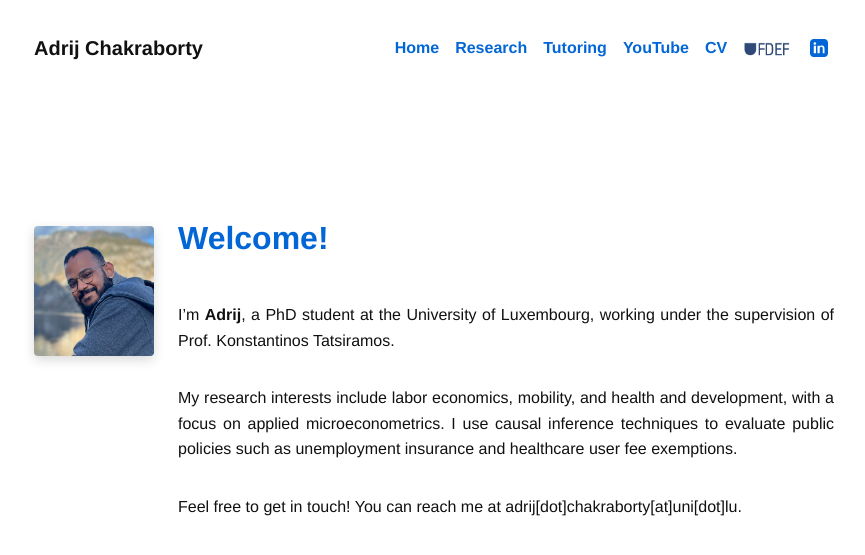
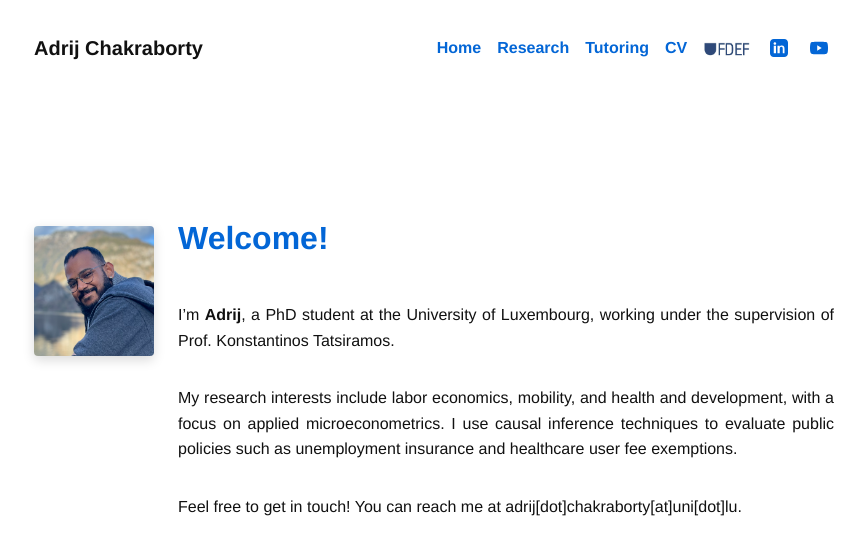
Before and after one commit to AdrijC3/AdrijC3.github.io, a Jekyll site: the page built from index.md, in a window 1280 px wide. Shown: the top 555 px of the page, without its empty margins (206-1071 px from the left). Built offline with Jekyll 4.4.1, drawn with Linux system fonts in a browser that asks for light colours.

Commit message:
Add YouTube icon after LinkedIn in the navbar

```diff
--- a/_layouts/default.html
+++ b/_layouts/default.html
@@ -114,7 +113,6 @@
       transform: translateX(0);
     }
 
-    /* ✅ Step 3: YouTube video grid */
     .video-grid {
       display: grid;
       grid-template-columns: repeat(auto-fit, minmax(280px, 1fr));
@@ -345,7 +343,6 @@
       <a href="/">Home</a>
       <a href="/research.html">Research</a>
       <a href="/tutoring.html">Tutoring</a>
-      <a href="/youtube.html">YouTube</a> <!-- ✅ Step 1 -->
       <a href="/assets/Adrij_CV.pdf" target="_blank">CV</a>
 
       <!-- FDEF Department Link -->
@@ -367,6 +364,13 @@
             0-2.16 1.46-2.16 2.97v5.7h-3v-10h2.89v1.36h.04c.4-.76
             1.38-1.56 2.84-1.56 3.04 0 3.6
             2 3.6 4.59v5.61z"/>
+        </svg>
+      </a>
+
+      <!-- YouTube Icon -->
+      <a href="/youtube.html" title="YouTube">
+        <svg xmlns="http://www.w3.org/2000/svg" width="18" height="18" viewBox="0 0 24 24">
+          <path d="M23.498 6.186a2.958 2.958 0 00-2.081-2.093C19.67 3.6 12 3.6 12 3.6s-7.67 0-9.417.493A2.958 2.958 0 00.502 6.186 30.228 30.228 0 000 12a30.228 30.228 0 00.502 5.814 2.958 2.958 0 002.081 2.093C4.33 20.4 12 20.4 12 20.4s7.67 0 9.417-.493a2.958 2.958 0 002.081-2.093A30.228 30.228 0 0024 12a30.228 30.228 0 00-.502-5.814zM9.6 15.6V8.4l6 3.6-6 3.6z" fill="#0366d6"/>
         </svg>
       </a>
     </div>
@@ -468,5 +468,6 @@
       });
     });
   </script>
+
 </body>
 </html>
```
Also changed, not shown: other parts of _layouts/default.html (+1 -6 lines).
